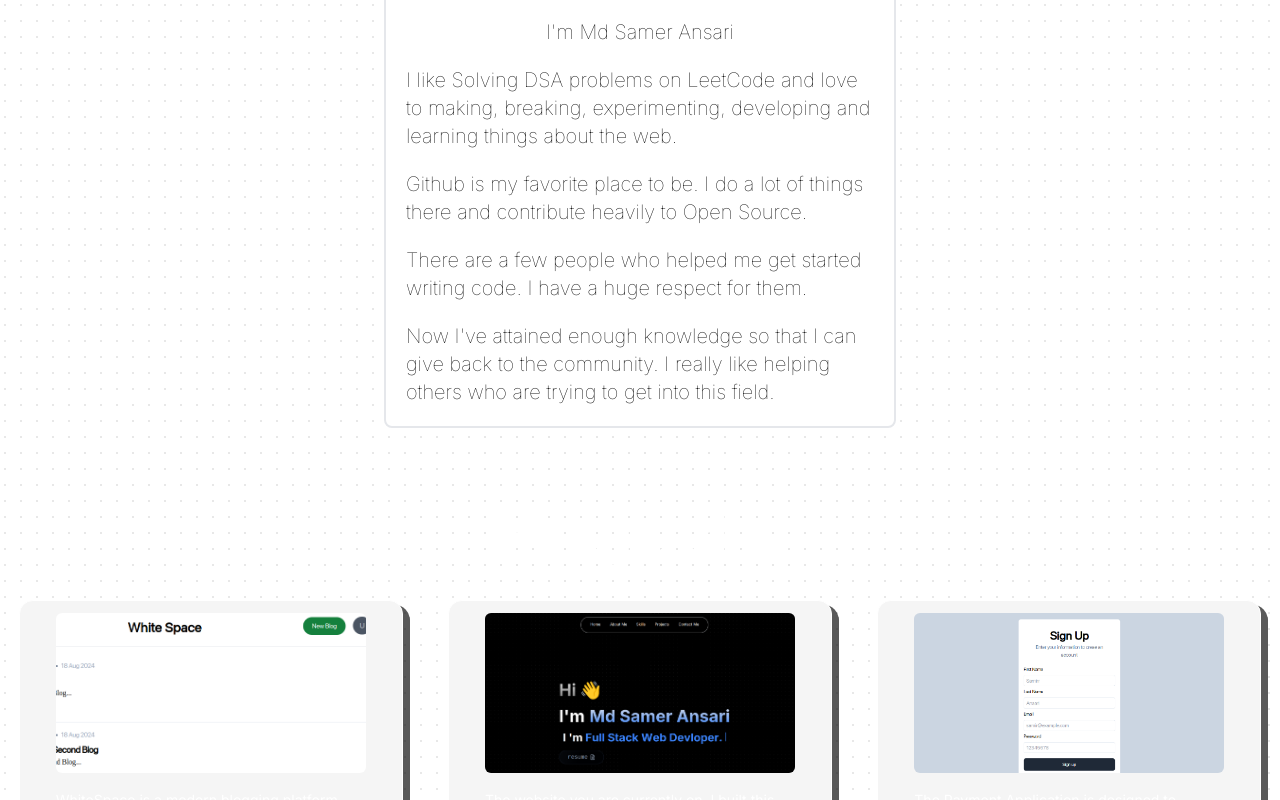
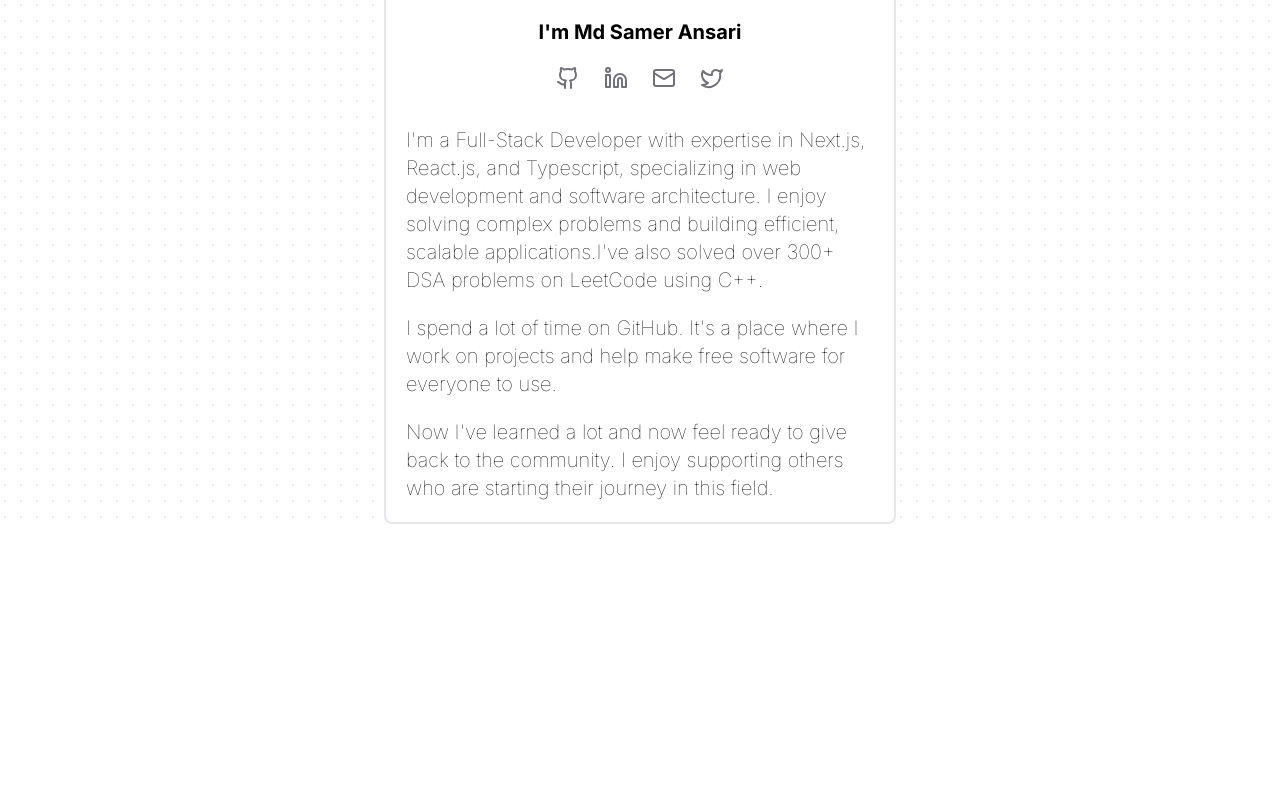
Before and after one commit to mrsamirr/samirr.web, a Next.js app: page /aboutme in a window 1280 px wide. Shown: the part 400-1200 px from the top of the page. After the commit the page ends 928 px from the top, so only its background shows below. Built offline with nearby package versions, Linux system fonts and the light colour scheme.

Commit message:
added socials & changes about me section

```diff
--- a/src/app/aboutme/page.tsx
+++ b/src/app/aboutme/page.tsx
@@ -1,3 +1,4 @@
+import { renderSocials } from "@/components/Socials";
 import Image from "next/image";
 
 export default function AboutPage() {
@@ -16,16 +17,17 @@ export default function AboutPage() {
                         width={200}
                         height={200}
                     />
-                    <p>I&apos;m Md Samer Ansari</p>
-                    <p>I like Solving DSA problems on LeetCode and love to making, breaking, experimenting, developing and learning things about the web.</p>
-                    <p>
-                        Github is my favorite place to be. I do a lot of things there and contribute heavily to Open Source.
+                    <p className="font-bold"> I&apos;m Md Samer Ansari</p>
+                    <div className="mt-0 flex animate-fade-in flex-wrap items-center justify-center gap-6 font-display font-medium text-zinc-500 md:mt-0 pb-4">
+                        {renderSocials()}
+                    </div>
+                    <p>I&apos;m a Full-Stack Developer with expertise in Next.js, React.js, and Typescript, specializing in web development and software architecture. I enjoy solving complex problems and building efficient, scalable applications.I&apos;ve also solved over 300+ DSA problems on LeetCode using C++.
                     </p>
                     <p>
-                        There are a few people who helped me get started writing code. I have a huge respect for them.
+                        I spend a lot of time on GitHub. It&apos;s a place where I work on projects and help make free software for everyone to use.
                     </p>
                     <p>
-                        Now I&apos;ve attained enough knowledge so that I can give back to the community. I really like helping others who are trying to get into this field.
+                        Now I&apos;ve learned a lot and now feel ready to give back to the community. I enjoy supporting others who are starting their journey in this field.
                     </p>
                 </div>
             </section>
--- a/src/app/layout.tsx
+++ b/src/app/layout.tsx
@@ -4,7 +4,6 @@ import "./globals.css";
 import { Navbar } from "../components/Navbar";
 import { SpeedInsights } from "@vercel/speed-insights/next"
 import { AnimatedCursor } from "@/components/AnimatedCursor";
-import Projects from "@/components/Projects";
 
 
 const inter = Inter({ subsets: ["latin"] });
@@ -28,7 +27,6 @@ export default function RootLayout({
           <AnimatedCursor />
           {children}
           <SpeedInsights />
-          <Projects />
         </main>
         </body>
     </html>
--- a/src/app/page.tsx
+++ b/src/app/page.tsx
@@ -1,4 +1,5 @@
 import { HeroButton } from "@/components";
+import Projects from "@/components/Projects";
 import Skills from "@/components/Skills";
 import { TypewriterEffectDemo } from "@/components/TypeWritingEffect";
 import Image from "next/image";
@@ -18,7 +19,7 @@ export default function Home() {
               <span className="text-4xl sm:text-5xl md:text-7xl font-bold dark:text-white">
                 I&apos;m
               </span>
-              <p className="my-6 text-4xl sm:text-5xl md:text-7xl font-bold relative z-10 bg-clip-text text-transparent bg-gradient-to-b dark:from-gray-200 dark:to-blue-500 from-red-600 to-pink-800 py-2 cursor-pointer">
+              <p className="my-6 text-4xl sm:text-5xl md:text-7xl font-bold relative z-10 bg-clip-text text-transparent bg-gradient-to-b dark:from-gray-200 dark:to-blue-500 from-blue-600 to-blue-500 py-2 cursor-pointer">
                 Md Samer Ansari
               </p>
             </div>
@@ -27,6 +28,7 @@ export default function Home() {
           </div>
         </div>
         <Skills />
+        <Projects />
         </>
 
   );
--- a/src/components/HeroButton.tsx
+++ b/src/components/HeroButton.tsx
@@ -1,6 +1,5 @@
 'use client';
-import { ClipboardCopyIcon, FileTextIcon } from 'lucide-react';
-import Link from 'next/link';
+import { FileTextIcon } from 'lucide-react';
 
 
 
@@ -8,7 +7,8 @@ export const HeroButton = () => {
     const handleClick = () => {
         window.open('https://drive.google.com/file/d/10L-fiJN-Lb2AeRco0YU90duz8T3tdVp9/view?usp=sharing', '_blank');
     }
-    return <button onClick={handleClick} className="inline-flex py-2 px-5 sm:py-4 md:py-3 sm:px-7 md:px-9 animate-shimmer items-center text-2xl justify-center rounded-full border border-slate-800 bg-[linear-gradient(110deg,#000103,45%,#1e2631,55%,#000103)] bg-[length:200%_100%] font-medium text-slate-400 transition-colors focus:outline-none focus:ring-2 focus:ring-slate-400 focus:ring-offset-2 focus:ring-offset-slate-50 gap-2">
+    return <button onClick={handleClick} className="inline-flex h-12 animate-shimmer items-center justify-center rounded-2xl border dark:border-slate-800 dark:bg-[linear-gradient(110deg,#000103,45%,#1e2631,55%,#000103)] dark:bg-[length:200%_100%] border-slate-00 bg-[linear-gradient(110deg,#f3f4f6,45%,#e5e7eb,55%,#f3f4f6)] bg-[length:200%_100%]
+ px-6 font-medium dark:text-slate-400 transition-colors focus:outline-none focus:ring-2 dark:focus:ring-slate-400 focus:ring-offset-2 dark:focus:ring-offset-slate-50">
     <span>view resume</span> <FileTextIcon />
     </button>
 }
--- a/src/components/Projects.tsx
+++ b/src/components/Projects.tsx
@@ -8,7 +8,6 @@ import { Button } from "./ui/button";
 import {
   Card,
   CardContent,
-  CardDescription,
   CardFooter,
   CardHeader,
   CardTitle,
@@ -26,7 +25,7 @@ export default function Projects() {
       <div id="projects" className="relative -top-16"></div>
       <section id="projects" className="mb-16">
         <div className="relative mx-auto max-w-7xl">
-          <h2 className="text-4xl sm:text-5xl md:text-7xl font-bold dark: text-white text-center mb-8">
+          <h2 className="text-4xl sm:text-5xl md:text-7xl font-bold dark:text-white text-center mb-8">
             Projects
           </h2>
           <div className="grid grid-cols-1 sm:grid-cols-2 md:grid-cols-3 place-items-center gap-10 container mx-auto">
@@ -38,13 +37,15 @@ export default function Projects() {
                 animate={{ opacity: 1, y: 0 }}
                 transition={{ duration: 0.5, delay: index * 0.1 }}
               >
-                <Card className="h-full flex flex-col text-white">
+                <Card className="h-full flex flex-col dark:text-white">
 
                   <CardContent className="flex-grow">
-                    <img
+                    <Image
                       src={project.image}
                       alt={project.title}
                       className="w-full h-40 object-cover rounded-md mb-4"
+                      width={500}
+                      height={160}
                     />
 
                     <p className="text-[clamp(.75rem,1.5vw,.875rem)] line-clamp-2 max-w-xs">
@@ -76,7 +77,7 @@ export default function Projects() {
 
                       </a>
                     </Button>
-                    <div className="flex gap-3 items-center sm:overflow-auto">
+                    <div className="flex flex-wrap gap-3 items-center justify-start sm:justify-stretch">
                       {project.tech.map((proj) => (
                         <Image src={proj} alt={proj} width={20} height={20} key={proj} />
                       ))}
--- a/src/components/Skills.tsx
+++ b/src/components/Skills.tsx
@@ -24,7 +24,7 @@ export default function Skills() {
                <div id="skills" className="relative -top-16"></div>
                <section className="overflow-hidden dark:text-white py-10">
                 <div className="relative mx-auto max-w-7xl">
-                    <h2 className="text-4xl sm:text-5xl md:text-7xl font-bold dark: text-white text-center">
+                    <h2 className="text-4xl sm:text-5xl md:text-7xl font-bold dark:text-white text-center">
                         Technical Skills
                     </h2>
                     <div className="mt-5">
--- /dev/null
+++ b/src/components/Socials.tsx
@@ -0,0 +1,17 @@
+import { SAMIRR_SOCIALS } from "@/data/social"
+
+export const renderSocials = () =>
+    SAMIRR_SOCIALS.map((item) => {
+      const { name, href, icon: Icon } = item;
+      return (
+        <a
+          key={name}
+          className="flex items-center gap-2 hover:underline hover:underline-offset-4"
+          href={href}
+          target="_blank"
+          rel="noopener noreferrer"
+        >
+          <Icon />
+        </a>
+      );
+    });
--- a/src/components/ui/typewriter-effect.tsx
+++ b/src/components/ui/typewriter-effect.tsx
@@ -42,7 +42,7 @@ export const TypewriterEffect = ({
         }
       );
     }
-  }, [isInView]);
+  }, [isInView, animate]);
 
   const renderWords = () => {
     return (
--- /dev/null
+++ b/src/data/social.ts
@@ -0,0 +1,24 @@
+import { Github, Linkedin, Mail, Twitter, Instagram } from "lucide-react";
+
+export const SAMIRR_SOCIALS = [
+    {
+      name: "Github",
+      href: "https://github.com/mrsamirr",
+      icon: Github,
+    },
+    {
+      name: "Linkedin",
+      href: "https://www.linkedin.com/in/mrsamirr/",
+      icon: Linkedin,
+    },
+    {
+      name: "Mail",
+      href: "mailto:mdsameransari45@gmail.com",
+      icon: Mail,
+    },
+    {
+      name: "Twitter",
+      href: "https://x.com/iamsamirr_",
+      icon: Twitter,
+    },
+  ];
```
Also changed, not shown: src/components/icons/next.tsx (+1 -2 lines).
